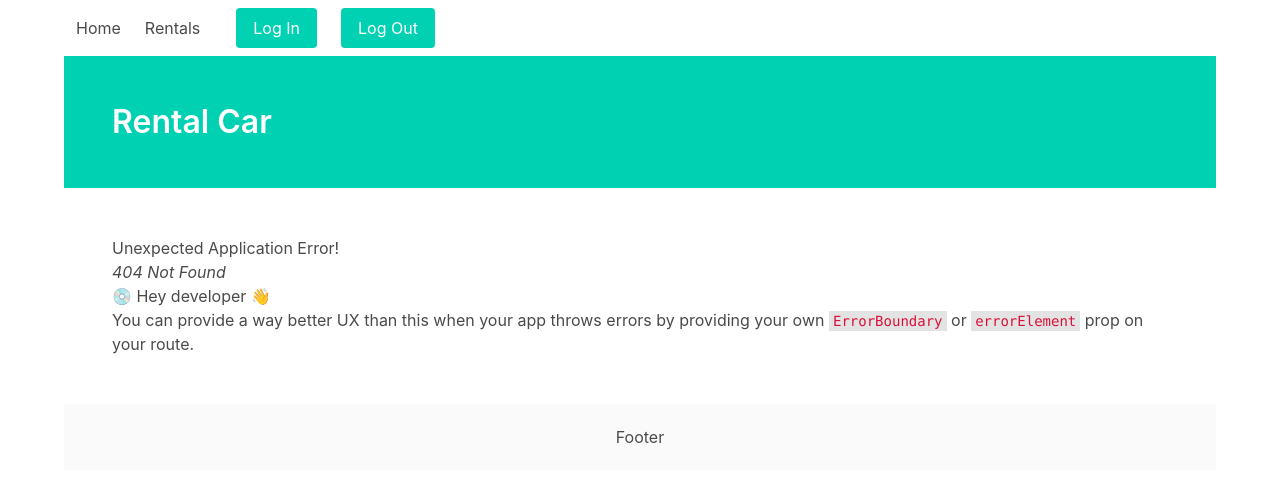
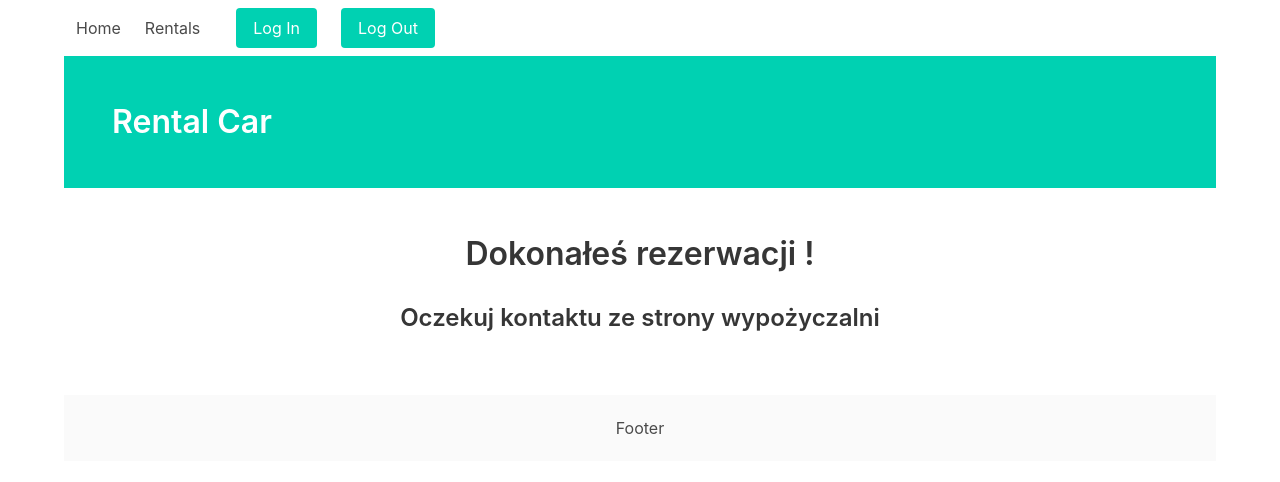
Before and after one commit to kibos92/car-rental, a React (Create React App) app in the folder front-end/: page /Done in a window 1280 px wide. Before the commit this address had no page. Shown: the top 482 px of the page. Built offline with nearby package versions, Linux system fonts and the light colour scheme; the HTML template or start-up script is replaced by a standard one.

Commit message:
Reservation process done

```diff
--- a/front-end/src/App.tsx
+++ b/front-end/src/App.tsx
@@ -15,6 +15,7 @@ import Hero from './components/Hero';
 import Footer from './components/Footer';
 import Rental from './components/Rental';
 import ReservationForm from './components/ReservationForm'
+import Done from './components/Done'
 
 const queryClient = new QueryClient();
 
@@ -26,6 +27,10 @@ const router = createBrowserRouter([
   {
     path: "/ReservationForm",
     element: <ReservationForm />,
+  },
+  {
+    path: "/Done",
+    element: <Done />,
   },
   {
     path: "/rentals",
--- /dev/null
+++ b/front-end/src/components/Done.tsx
@@ -0,0 +1,15 @@
+const Done = () => {
+    return (
+      <div>
+        <div className="content">
+
+<h1 style={{ display: 'flex', justifyContent: 'center', alignItems: 'center' }}>Dokonałeś rezerwacji !</h1>
+
+<h3 style={{ display: 'flex', justifyContent: 'center', alignItems: 'center' }}>Oczekuj kontaktu ze strony wypożyczalni</h3>
+
+</div>
+      </div>
+    );
+  };
+
+  export default Done;
--- a/front-end/src/components/ReservationForm.tsx
+++ b/front-end/src/components/ReservationForm.tsx
@@ -1,32 +1,40 @@
-import { useLocation } from 'react-router-dom';
-import { useState} from 'react';
-import {useQueryClient, useQuery, useMutation} from 'react-query';
+import { useLocation, Link } from 'react-router-dom';
+import { useState } from 'react';
+import { useQueryClient, useMutation } from 'react-query';
 import ReservationDataService from '../services/reservation.service';
 
 const ReservationForm = () => {
   const location = useLocation();
   const { car } = location.state;
-  const {rentalData} = location.state;
+  const { rentalData } = location.state;
 
   const queryClient = useQueryClient();
 
   const addOne = useMutation({
     mutationFn: ReservationDataService.create,
     onSuccess: () => {
-      queryClient.invalidateQueries({ queryKey: ['reservations'] })
+      queryClient.invalidateQueries({ queryKey: ['reservations'] });
     },
-  })
+  });
 
-  const [insurerName, setInsurerName] = useState('')
-  const [claimNumber, setClaimNumber] = useState('')
+  const [insurerName, setInsurerName] = useState('');
+  const [claimNumber, setClaimNumber] = useState('');
+
+  const handleDone = () => {
+    addOne.mutate({
+      carId: car._id,
+      userId: car._id,
+      startDate: rentalData.startDate,
+      endDate: rentalData.endDate,
+      insurerName: insurerName,
+      claimNumber: claimNumber,
+    });
+  };
 
   return (
     <div>
-
       <div className="content">
-
-  <h1>Szczególy rezerwacji:</h1>
-
+        <h1>Szczegóły rezerwacji:</h1>
       </div>
       <label className="label">
         <p>Miasto: {rentalData.city}</p>
@@ -57,26 +65,12 @@ const ReservationForm = () => {
             </div>
           </div>
 
-      <button
-        className='button is-primary'
-        onClick={(event) => {
-          event.preventDefault();
-          addOne.mutate({
-            carId: car._id,
-            userId: car._id,
-            startDate: rentalData.startDate,
-            endDate: rentalData.endDate,
-            insurerName: insurerName,
-            claimNumber: claimNumber,
-          })
-        }}
-      >
+          <Link to="/Done" className='button is-primary' onClick={handleDone}>
             Done
-      </button>
+          </Link>
 
         </form>
       </div>
-
     </div>
   );
 };
--- a/front-end/src/components/SelectCar.tsx
+++ b/front-end/src/components/SelectCar.tsx
@@ -1,6 +1,6 @@
 import {useQuery} from 'react-query';
 import { useState } from 'react';
-import { Link, useLocation } from 'react-router-dom';
+import { Link } from 'react-router-dom';
 import carDataService from '../services/car.service';
 import departmentDataService from '../services/department.service';
 import rentalDataService from '../services/rental.service';
```
Lines whose indentation alone changed are shown as unchanged.
